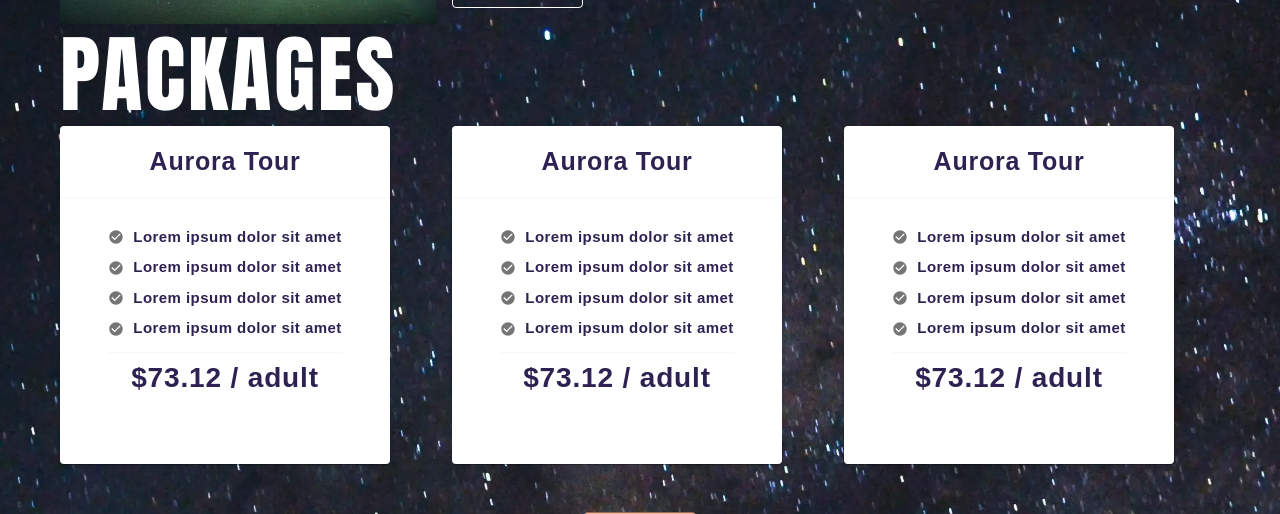
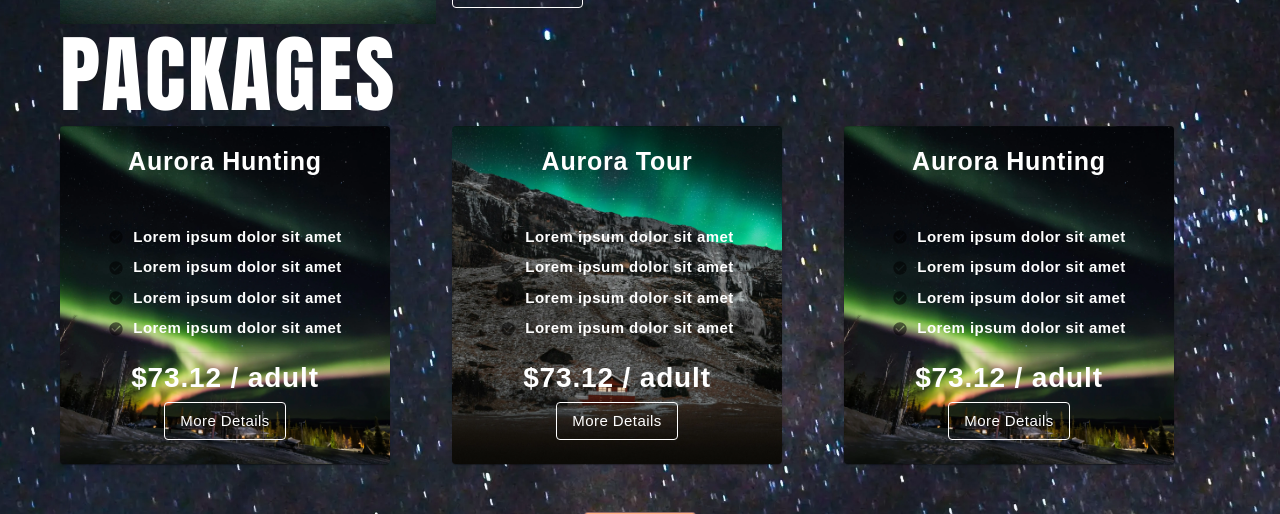
Before and after one commit to gimhanr9/travel-guide-web, a React (Create React App) app: page / in a window 1280 px wide. Shown: the part 1240-1754 px from the top of the page. Built offline with nearby package versions, Linux system fonts and the light colour scheme.

Commit message:
styling fixes

```diff
--- /dev/null
+++ b/src/assets/imageMap.js
@@ -0,0 +1,27 @@
+import Aurora_Borealis from './images/Aurora_Borealis.webp';
+import Aurora_Light from './images/Aurora_Light.webp';
+import Aurora_Village from './images/Aurora_Village.webp';
+import Galaxy_Night from './images/Galaxy_Night.webp';
+import Milky_Way from './images/Milky_Way.webp';
+import Aurora_Camping from './images/Aurora_Camping.webp';
+import Aurora_Hunting from './images/Aurora_Hunting.webp';
+import Testimonial1 from './images/Testimonial-1.webp';
+import Testimonial2 from './images/Testimonial-2.webp';
+import Testimonial3 from './images/Testimonial-3.webp';
+import Testimonial4 from './images/Testimonial-4.webp';
+
+const imageMap = {
+    Aurora_Borealis,
+    Aurora_Light,
+    Aurora_Village,
+    Galaxy_Night,
+    Milky_Way,
+    Aurora_Camping,
+    Aurora_Hunting,
+    Testimonial1,
+    Testimonial2,
+    Testimonial3,
+    Testimonial4
+};
+
+export default imageMap
--- a/src/components/common/PackageCard.jsx
+++ b/src/components/common/PackageCard.jsx
@@ -1,9 +1,7 @@
 import {
   Card,
-  CardActions,
   CardContent,
   CardHeader,
-  CardMedia,
   Divider,
   List,
   ListItem,
@@ -16,14 +14,26 @@ import Grid from "@mui/material/Grid2";
 import { MdCheckCircle } from "react-icons/md";
 import PropTypes from "prop-types";
 import RectangularOutlinedButton from "./RectangularOutlinedButton";
+import imageMap from "../../assets/imageMap";
+import { Colors } from "../../utils/Colors";
 
 const PackageCard = (props) => {
   return (
-    <Card sx={{ maxWidth: 330, minHeight: 320 }}>
+    <Card
+      sx={{
+        maxWidth: 330,
+        minHeight: 320,
+        backgroundImage: `url(${imageMap[props.imageUrl]})`,
+        backgroundSize: "cover",
+        backgroundPosition: "center",
+      }}
+    >
       <CardHeader
         title={props.title}
-        titleTypographyProps={{ variant: "subtitle2" }}
-        sx={{ textAlign: "center" }}
+        titleTypographyProps={{ variant: "subtitle2", color: Colors.white }}
+        sx={{
+          textAlign: "center",
+        }}
       />
       <Divider />
       <CardContent>
@@ -37,7 +47,10 @@ const PackageCard = (props) => {
                   </ListItemIcon>
                   <ListItemText
                     primary={item}
-                    primaryTypographyProps={{ variant: "body1" }}
+                    primaryTypographyProps={{
+                      variant: "body1",
+                      color: Colors.white,
+                    }}
                   />
                 </ListItem>
               ))}
@@ -46,7 +59,9 @@ const PackageCard = (props) => {
             <Divider />
           </Grid>
           <Grid item>
-            <Typography variant="subtitle1">${props.price} / adult</Typography>
+            <Typography variant="subtitle1" sx={{ color: Colors.white }}>
+              ${props.price} / adult
+            </Typography>
           </Grid>
           <Grid item>
             <RectangularOutlinedButton title="More Details" />
--- a/src/data/packages.js
+++ b/src/data/packages.js
@@ -1,6 +1,18 @@
 const packages = [
     {
-        imageUrl: '../../assets/images/Aurora_Village.webp',
+        imageUrl: 'Aurora_Hunting',
+        title: 'Aurora Hunting',
+        price: 73.12,
+        inclusions: [
+            'Lorem ipsum dolor sit amet',
+            'Lorem ipsum dolor sit amet',
+            'Lorem ipsum dolor sit amet',
+            'Lorem ipsum dolor sit amet',
+        ],
+    },
+
+    {
+        imageUrl: 'Aurora_Camping',
         title: 'Aurora Tour',
         price: 73.12,
         inclusions: [
@@ -12,7 +24,19 @@ const packages = [
     },
 
     {
-        imageUrl: '../../assets/images/Aurora_Village.webp',
+        imageUrl: 'Aurora_Hunting',
+        title: 'Aurora Hunting',
+        price: 73.12,
+        inclusions: [
+            'Lorem ipsum dolor sit amet',
+            'Lorem ipsum dolor sit amet',
+            'Lorem ipsum dolor sit amet',
+            'Lorem ipsum dolor sit amet',
+        ],
+    },
+
+    {
+        imageUrl: 'Aurora_Camping',
         title: 'Aurora Tour',
         price: 73.12,
         inclusions: [
@@ -24,8 +48,8 @@ const packages = [
     },
 
     {
-        imageUrl: '../../assets/images/Aurora_Village.webp',
-        title: 'Aurora Tour',
+        imageUrl: 'Aurora_Hunting',
+        title: 'Aurora Hunting',
         price: 73.12,
         inclusions: [
             'Lorem ipsum dolor sit amet',
@@ -36,31 +60,7 @@ const packages = [
     },
 
     {
-        imageUrl: '../../assets/images/Aurora_Village.webp',
-        title: 'Aurora Tour',
-        price: 73.12,
-        inclusions: [
-            'Lorem ipsum dolor sit amet',
-            'Lorem ipsum dolor sit amet',
-            'Lorem ipsum dolor sit amet',
-            'Lorem ipsum dolor sit amet',
-        ],
-    },
-
-    {
-        imageUrl: '../../assets/images/Aurora_Village.webp',
-        title: 'Aurora Tour',
-        price: 73.12,
-        inclusions: [
-            'Lorem ipsum dolor sit amet',
-            'Lorem ipsum dolor sit amet',
-            'Lorem ipsum dolor sit amet',
-            'Lorem ipsum dolor sit amet',
-        ],
-    },
-
-    {
-        imageUrl: '../../assets/images/Aurora_Village.webp',
+        imageUrl: 'Aurora_Camping',
         title: 'Aurora Tour',
         price: 73.12,
         inclusions: [
--- a/src/index.js
+++ b/src/index.js
@@ -5,8 +5,6 @@ import App from './App';
 import { BrowserRouter as Router } from 'react-router-dom';
 import './styles/global.css';
 import ScrollToTop from './utils/ScrollToTop';
-
-
 
 const root = ReactDOM.createRoot(document.getElementById('root'));
 root.render(
--- a/src/utils/Colors.js
+++ b/src/utils/Colors.js
@@ -16,5 +16,6 @@ export const Colors = {
   transparent: '#00000000',
   black: '#000000',
   white: '#ffffff',
-  light_orange: '#ffb381'
+  light_orange: '#ffb381',
+  yellow: "#008000"
 }
```
Also changed, not shown: src/App.js (+4 -3 lines), src/assets/images/Aurora_Camping.webp (added), src/assets/images/Aurora_Hunting.webp (added).
